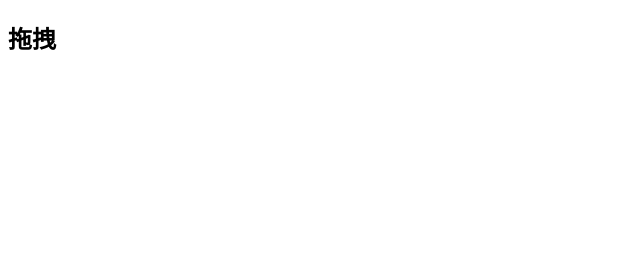
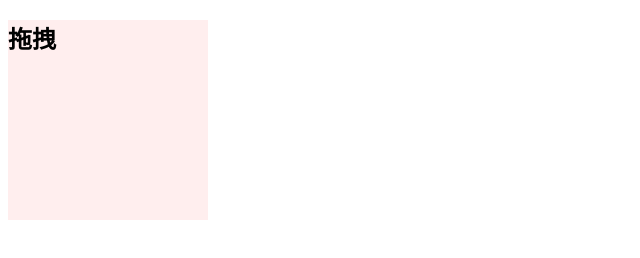
Before and after one commit to ouyangxiuxiu/drag, a plain HTML site: page index.html in a window 1280 px wide. Shown: the whole page, without its empty margins (0-640 px from the left). Drawn offline with Linux system fonts and the light colour scheme.

Commit message:
add inner style

```diff
--- a/index.html
+++ b/index.html
@@ -8,7 +8,13 @@
 <meta name="keywords" content="">
 <meta name="description" content="">
 <script src="drag.js"></script>
-<style></style>
+<style>
+	h2{
+		width: 200px;
+		height: 200px;
+		background: #fee;
+	}
+</style>
 </head>
 <body>
 
```
